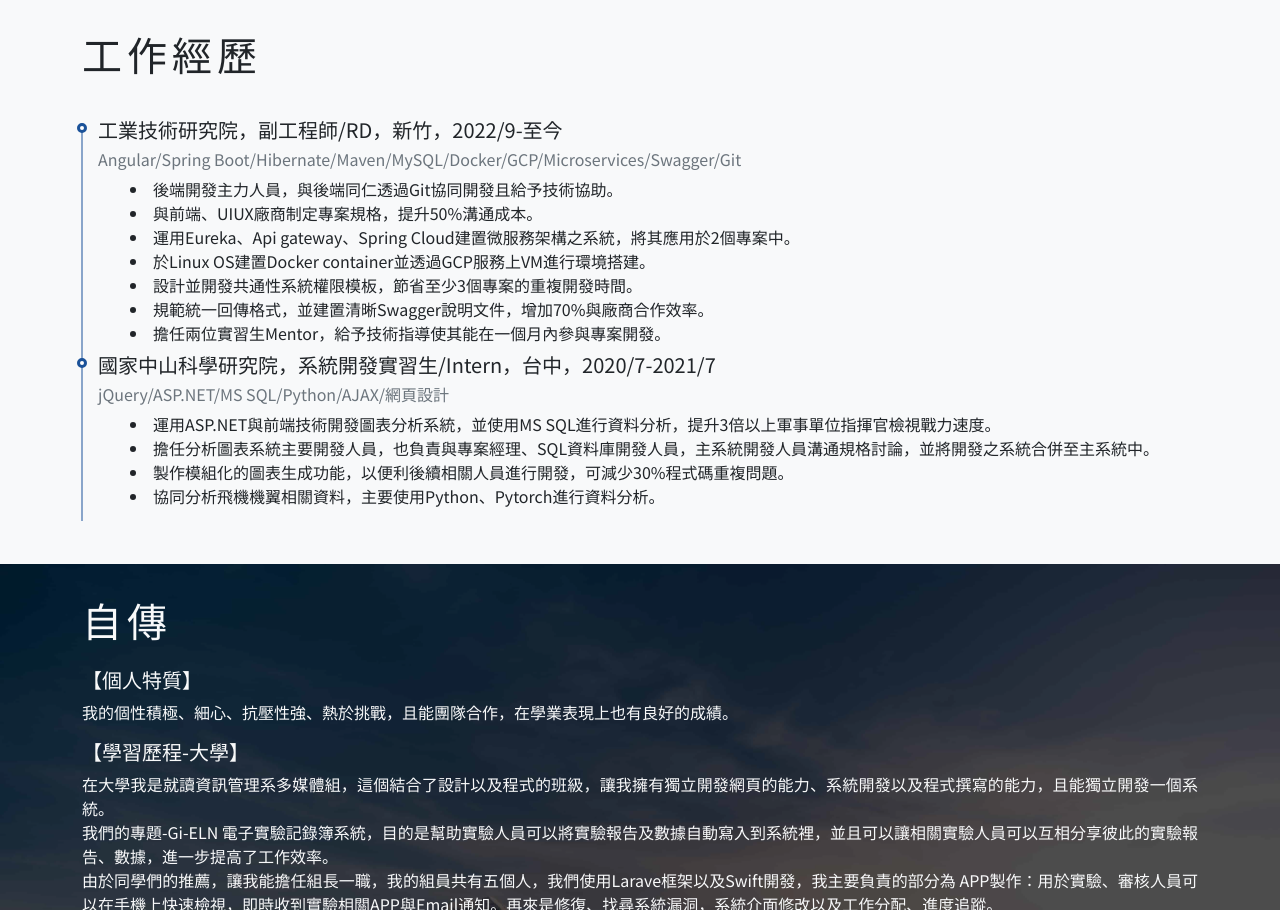
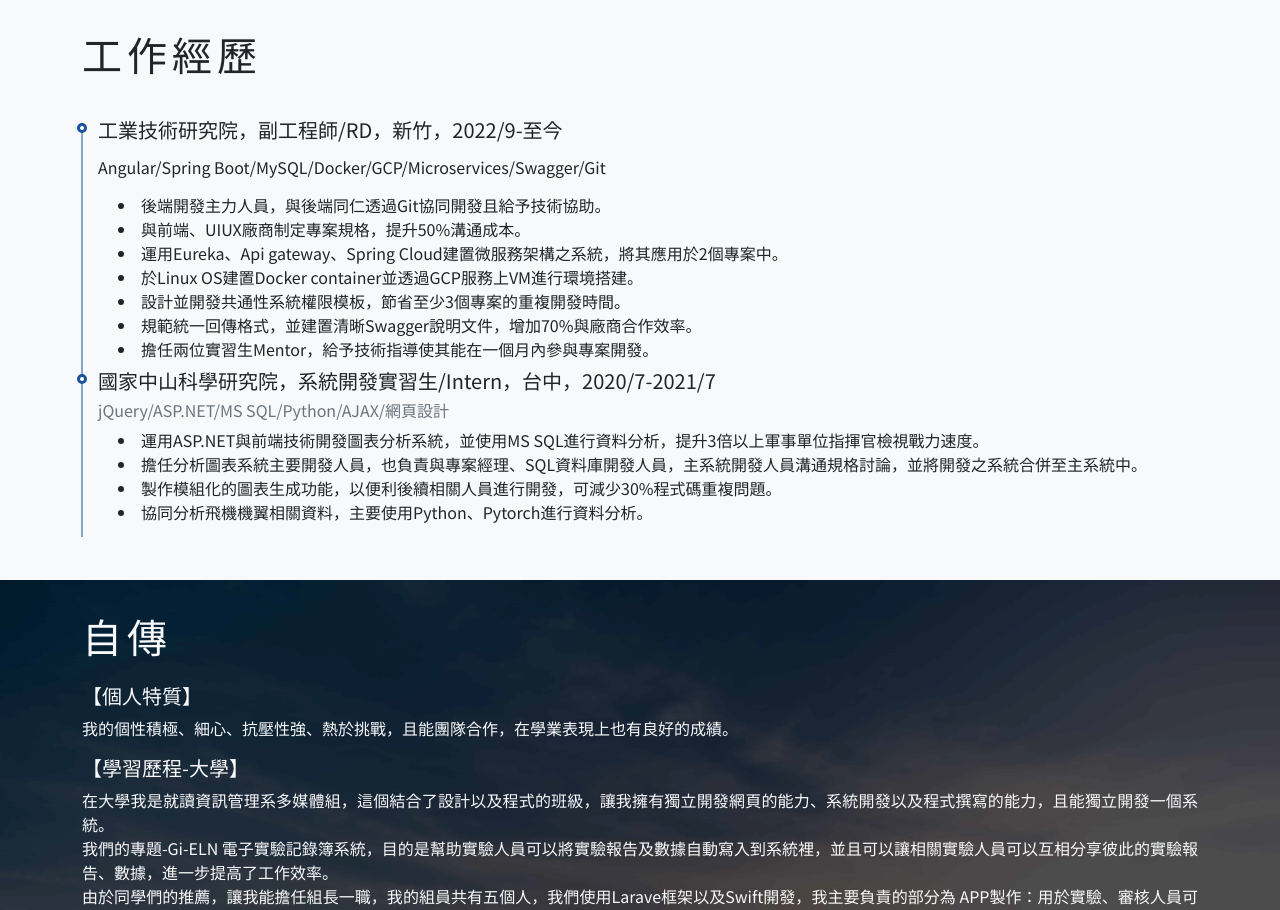
Before and after one commit to karen0225/PersonalWebsite.github.io, a plain HTML site: page myresume/index.html in a window 1280 px wide. Shown: the part 1188-2098 px from the top of the page. Drawn offline with nearby package versions, Linux system fonts and the light colour scheme.

Commit message:
修改工作經歷RWD

```diff
--- a/myresume/index.html
+++ b/myresume/index.html
@@ -121,13 +121,15 @@
                             <div class="row" data-aos="fade-down" data-aos-easing="linear" data-aos-duration="1000">
 
                                 <div class="col-xs-12 col-sm-12 col-md-12 col-lg-12">
-                                    <h5 class=" ms-3 mt-2 ">工業技術研究院，副工程師/RD，新竹，2022/9-至今</h5>
+                                    <h5 class=" ps-3 mt-2 ">工業技術研究院，副工程師/RD，新竹，2022/9-至今</h5>
+                                </div>
+                                <div class="col-xs-12 col-sm-12 col-md-12 col-lg-12">
+                                    <h6 class=" ps-3 mt-2 ">Angular/Spring Boot/MySQL/Docker/GCP/Microservices/Swagger/Git</h6>
                                 </div>
                                 <div class="col-12">
-                                    <h6 class="text-secondary ms-3">Angular/Spring
-                                        Boot/Hibernate/Maven/MySQL/Docker/GCP/Microservices/Swagger/Git</h6>
+                                    <h5 class="text-secondary ps-3"></h5>
                                 </div>
-                                <div class="col-12 ms-5">
+                                <div class="col-12 ps-5">
                                     <li>後端開發主力人員，與後端同仁透過Git協同開發且給予技術協助。</li>
                                     <li>與前端、UIUX廠商制定專案規格，提升50%溝通成本。</li>
                                     <li>運用Eureka、Api gateway、Spring Cloud建置微服務架構之系統，將其應用於2個專案中。</li>
@@ -148,12 +150,12 @@
                             <div class="row" data-aos="fade-down" data-aos-easing="linear" data-aos-duration="1000">
 
                                 <div class="col-xs-12 col-sm-12 col-md-12 col-lg-12">
-                                    <h5 class=" ms-3  mt-2 ">國家中山科學研究院，系統開發實習生/Intern，台中，2020/7-2021/7</h5>
+                                    <h5 class=" ps-3  mt-2 ">國家中山科學研究院，系統開發實習生/Intern，台中，2020/7-2021/7</h5>
                                 </div>
                                 <div class="col-12">
-                                    <h6 class="text-secondary  ms-3">jQuery/ASP.NET/MS SQL/Python/AJAX/網頁設計</h6>
+                                    <h6 class="text-secondary  ps-3">jQuery/ASP.NET/MS SQL/Python/AJAX/網頁設計</h6>
                                 </div>
-                                <div class="col-12 ms-5">
+                                <div class="col-12 ps-5">
                                     <li>運用ASP.NET與前端技術開發圖表分析系統，並使用MS SQL進行資料分析，提升3倍以上軍事單位指揮官檢視戰力速度。</li>
                                     <li>擔任分析圖表系統主要開發人員，也負責與專案經理、SQL資料庫開發人員，主系統開發人員溝通規格討論，並將開發之系統合併至主系統中。</li>
                                     <li>製作模組化的圖表生成功能，以便利後續相關人員進行開發，可減少30%程式碼重複問題。</li>
```
